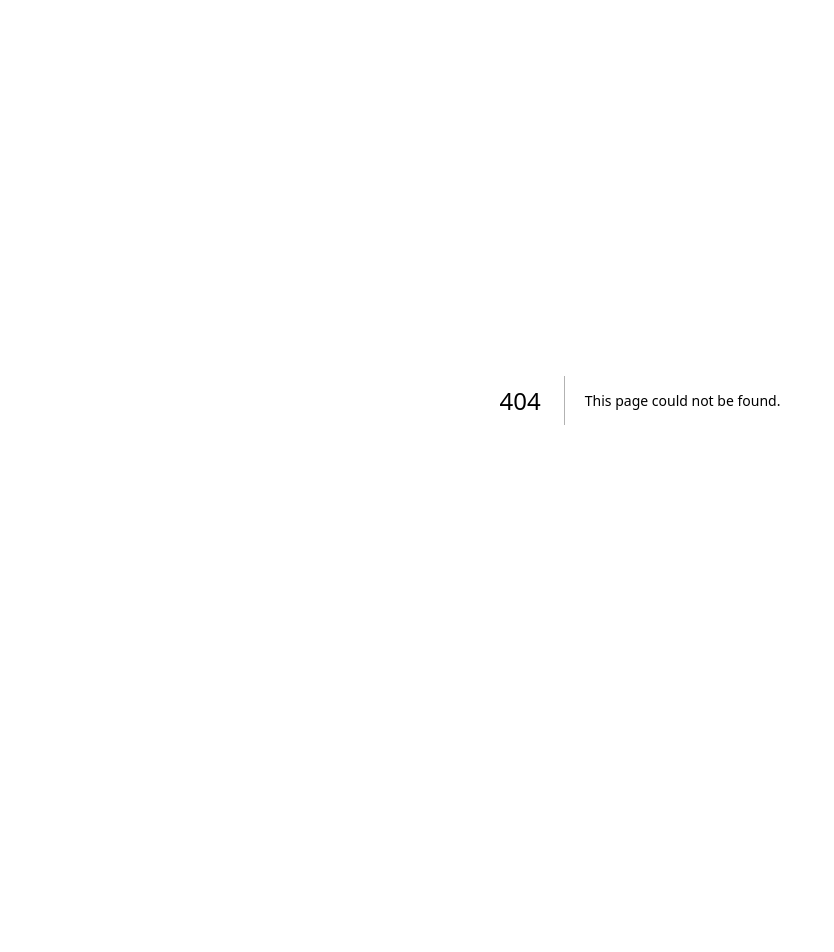
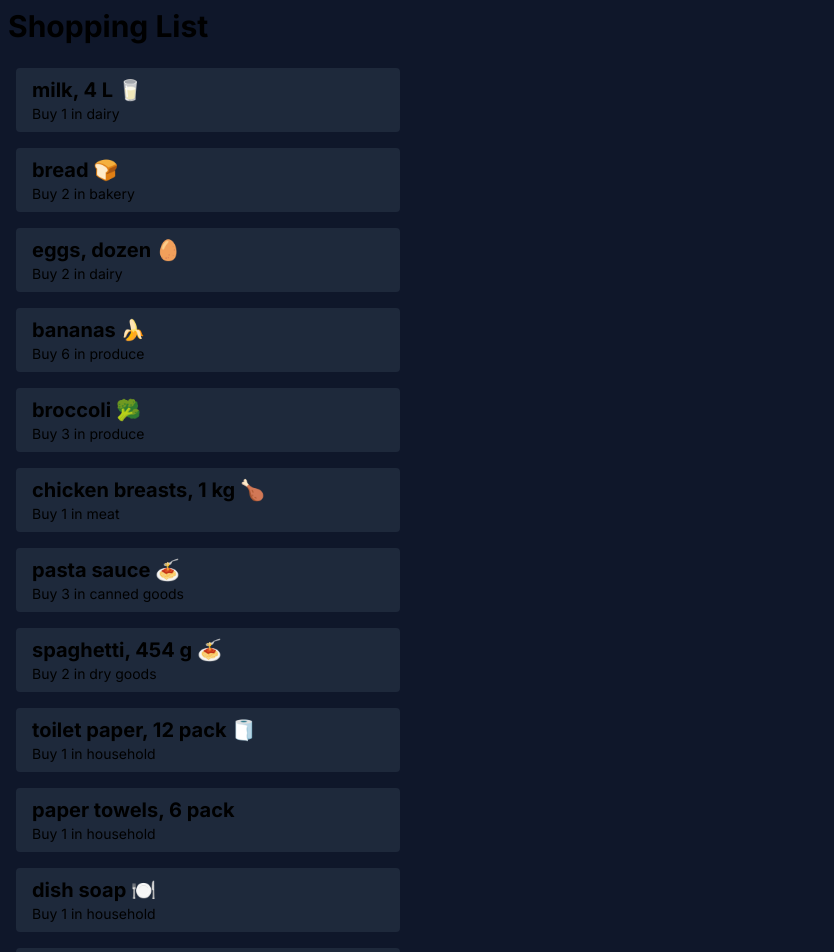
Before and after one commit to TyGalea/cprg306-assignments, a Next.js app: page /week-3 in a window 1280 px wide. Before the commit this address had no page. Shown: the top 952 px of the page, without its empty margins (0-834 px from the left). Before the commit the page ends 800 px from the top, so only its background shows below. Built offline with nearby package versions, Linux system fonts and the light colour scheme.

Commit message:
Completed Week-3 Assignment

```diff
--- a/app/layout.js
+++ b/app/layout.js
@@ -1,17 +1,17 @@
-import { Inter } from 'next/font/google'
-import './globals.css'
+import { Inter } from "next/font/google";
+import "./globals.css";
 
-const inter = Inter({ subsets: ['latin'] })
+const inter = Inter({ subsets: ["latin"] });
 
 export const metadata = {
-  title: 'Create Next App',
-  description: 'Generated by create next app',
-}
+  title: "Shopping List",
+  description: "Generated by create next app",
+};
 
 export default function RootLayout({ children }) {
   return (
     <html lang="en">
       <body className={inter.className}>{children}</body>
     </html>
-  )
+  );
 }
--- a/app/page.js
+++ b/app/page.js
@@ -4,7 +4,12 @@
   return (
     <main>
       <h1>CPRG 306: Web Development 2 - Assignments</h1>
-      <Link href="/week-2">week-2</Link>
+      <p>
+        <Link href="/week-2">week-2</Link>
+      </p>
+      <p>
+        <Link href="/week-3">week-3</Link>
+      </p>
     </main>
   );
 }
--- /dev/null
+++ b/app/week-3/item-list.js
@@ -0,0 +1,164 @@
+import Item from "./item.js";
+
+export default function ItemList() {
+  const item1 = {
+    name: "milk, 4 L 🥛",
+    quantity: 1,
+    category: "dairy",
+  };
+
+  const item2 = {
+    name: "bread 🍞",
+    quantity: 2,
+    category: "bakery",
+  };
+
+  const item3 = {
+    name: "eggs, dozen 🥚",
+    quantity: 2,
+    category: "dairy",
+  };
+
+  const item4 = {
+    name: "bananas 🍌",
+    quantity: 6,
+    category: "produce",
+  };
+
+  const item5 = {
+    name: "broccoli 🥦",
+    quantity: 3,
+    category: "produce",
+  };
+
+  const item6 = {
+    name: "chicken breasts, 1 kg 🍗",
+    quantity: 1,
+    category: "meat",
+  };
+
+  const item7 = {
+    name: "pasta sauce 🍝",
+    quantity: 3,
+    category: "canned goods",
+  };
+
+  const item8 = {
+    name: "spaghetti, 454 g 🍝",
+    quantity: 2,
+    category: "dry goods",
+  };
+
+  const item9 = {
+    name: "toilet paper, 12 pack 🧻",
+    quantity: 1,
+    category: "household",
+  };
+
+  const item10 = {
+    name: "paper towels, 6 pack",
+    quantity: 1,
+    category: "household",
+  };
+
+  const item11 = {
+    name: "dish soap 🍽️",
+    quantity: 1,
+    category: "household",
+  };
+
+  const item12 = {
+    name: "hand soap 🧼",
+    quantity: 4,
+    category: "household",
+  };
+
+  return (
+    <ul>
+      <li className="px-4 py-2 bg-slate-800 rounded m-4 max-w-sm">
+        <Item
+          name={item1.name}
+          quantity={item1.quantity}
+          category={item1.category}
+        />
+      </li>
+      <li className="px-4 py-2 bg-slate-800 rounded m-4 max-w-sm">
+        <Item
+          name={item2.name}
+          quantity={item2.quantity}
+          category={item2.category}
+        />
+      </li>
+      <li className="px-4 py-2 bg-slate-800 rounded m-4 max-w-sm">
+        <Item
+          name={item3.name}
+          quantity={item3.quantity}
+          category={item3.category}
+        />
+      </li>
+      <li className="px-4 py-2 bg-slate-800 rounded m-4 max-w-sm">
+        <Item
+          name={item4.name}
+          quantity={item4.quantity}
+          category={item4.category}
+        />
+      </li>
+      <li className="px-4 py-2 bg-slate-800 rounded m-4 max-w-sm">
+        <Item
+          name={item5.name}
+          quantity={item5.quantity}
+          category={item5.category}
+        />
+      </li>
+      <li className="px-4 py-2 bg-slate-800 rounded m-4 max-w-sm">
+        <Item
+          name={item6.name}
+          quantity={item6.quantity}
+          category={item6.category}
+        />
+      </li>
+      <li className="px-4 py-2 bg-slate-800 rounded m-4 max-w-sm">
+        <Item
+          name={item7.name}
+          quantity={item7.quantity}
+          category={item7.category}
+        />
+      </li>
+      <li className="px-4 py-2 bg-slate-800 rounded m-4 max-w-sm">
+        <Item
+          name={item8.name}
+          quantity={item8.quantity}
+          category={item8.category}
+        />
+      </li>
+      <li className="px-4 py-2 bg-slate-800 rounded m-4 max-w-sm">
+        <Item
+          name={item9.name}
+          quantity={item9.quantity}
+          category={item9.category}
+        />
+      </li>
+      <li className="px-4 py-2 bg-slate-800 rounded m-4 max-w-sm">
+        <Item
+          name={item10.name}
+          quantity={item10.quantity}
+          category={item10.category}
+        />
+      </li>
+      <li className="px-4 py-2 bg-slate-800 rounded m-4 max-w-sm">
+        <Item
+          name={item11.name}
+          quantity={item11.quantity}
+          category={item11.category}
+        />
+      </li>
+      <li className="px-2 py-2 bg-slate-800 rounded m-4 max-w-sm">
+        <Item
+          name={item12.name}
+          quantity={item12.quantity}
+          category={item12.category}
+        />
+      </li>
+    </ul>
+  );
+}
--- /dev/null
+++ b/app/week-3/item.js
@@ -0,0 +1,12 @@
+export default function Item({ name, quantity, category }) {
+  return (
+    <ul>
+      <li>
+        <h2 className="text-xl font-bold">{name}</h2>
+        <p className="text-sm">
+          Buy {quantity} in {category}
+        </p>
+      </li>
+    </ul>
+  );
+}
--- /dev/null
+++ b/app/week-3/page.js
@@ -0,0 +1,10 @@
+import ItemList from "./item-list.js";
+
+export default function Page() {
+  return (
+    <main className="bg-slate-900">
+      <h1 className="text-3xl font-bold p-2">Shopping List</h1>
+      <ItemList />
+    </main>
+  );
+}
```
